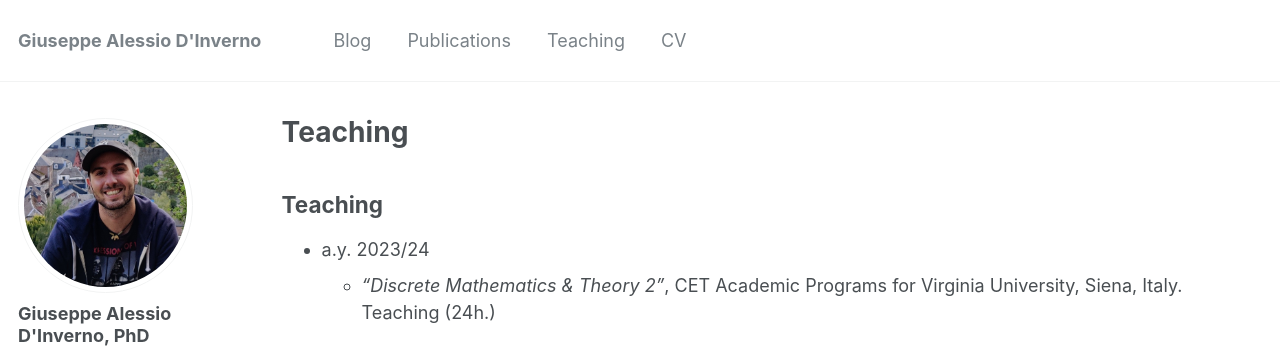
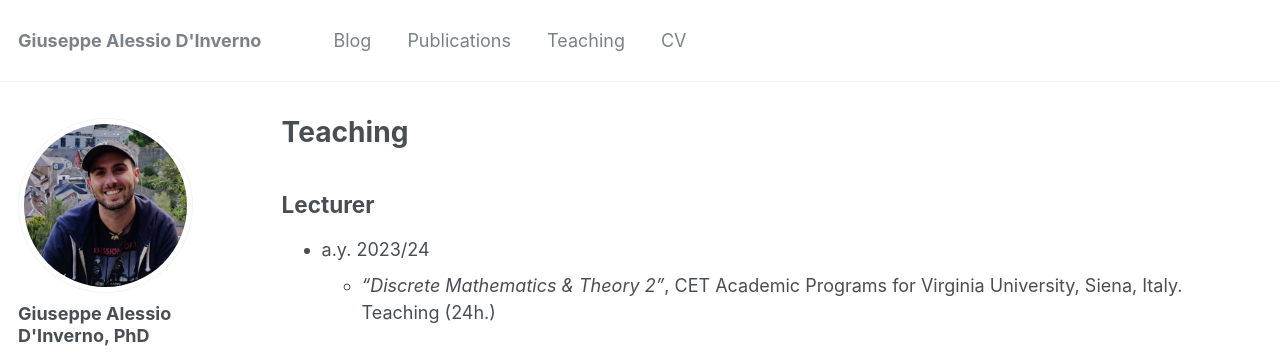
Before and after one commit to DavideOberto/DavideOberto.github.io, a Jekyll site: the page built from _pages/teaching.md, in a window 1280 px wide and 900 px high. Shown: the top 359 px of the window. Built offline with Jekyll 4.4.1, drawn with Linux system fonts in a browser that asks for light colours; some web fonts are replaced.

Commit message:
lecturer

```diff
--- a/_pages/teaching.md
+++ b/_pages/teaching.md
@@ -7,7 +7,7 @@ author_profile: true
 
 {% include base_path %}
 
-## Teaching
+## Lecturer
 * a.y. 2023/24
     * <em>“Discrete Mathematics & Theory 2”</em>, CET Academic Programs for Virginia University, Siena, Italy. Teaching (24h.)
 
```
